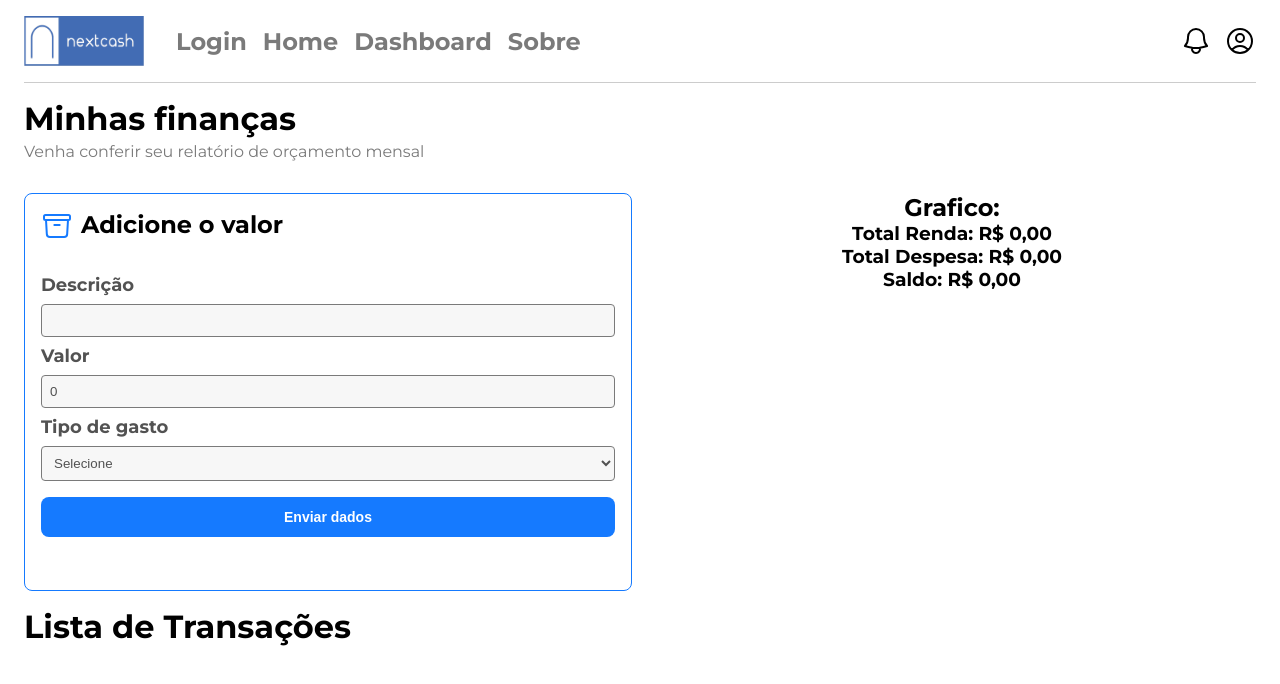
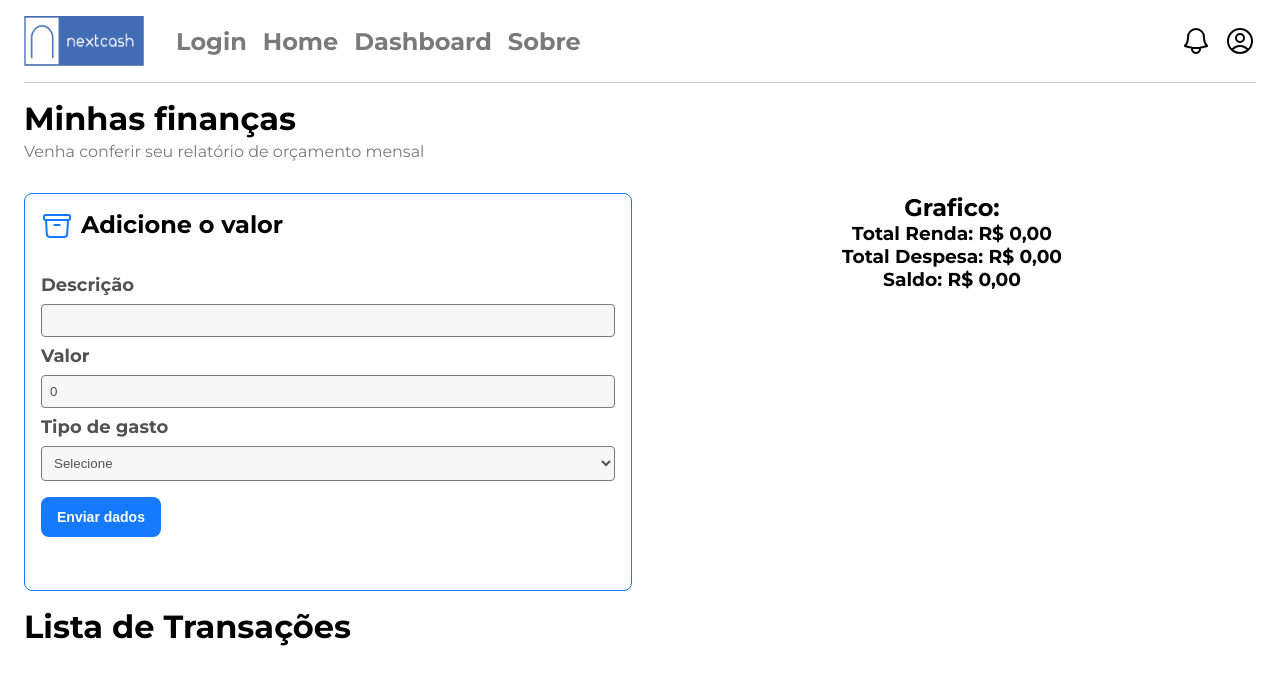
Before and after one commit to PauloDalberto/financas, a React (Create React App) app: page /dashboard in a window 1280 px wide. Shown: the top 684 px of the page. Built offline with nearby package versions, Linux system fonts and the light colour scheme.

Commit message:
refac; refac pages

```diff
--- a/src/pages/dashboard/Dashboard.tsx
+++ b/src/pages/dashboard/Dashboard.tsx
@@ -80,7 +80,7 @@ export default function Dashboard() {
               value={formData.typeSpent}
               onChange={handleInputChange}
             >
-              <option value="">Selecione</option>
+              <option value="" disabled>Selecione</option>
               <option value="Renda">Renda</option>
               <option value="Despesa">Despesa</option>
             </select>
--- a/src/pages/dashboard/dashboard.css
+++ b/src/pages/dashboard/dashboard.css
@@ -1,5 +1,6 @@
 .dashboard-container{
   padding-inline: 24px;
+  padding-bottom: 32px;
 }
 
 .introdution-text{
@@ -90,6 +91,10 @@
   font-size: 2rem;
 }
 
+.transactions span, button{
+  width: 120px;
+}
+
 .transactions-list li{
   display: flex;
   justify-content: space-around;
@@ -98,4 +103,5 @@
   align-items: center;
   padding: 8px;
   background-color: var(--c2);
+  gap: 108px;
 }
--- a/src/pages/login/Login.tsx
+++ b/src/pages/login/Login.tsx
@@ -1,19 +1,19 @@
 import { useState } from 'react';
 import './login.css'
 import { useUser } from '../../contexts/UserContext';
+import { useNavigate } from 'react-router-dom';
 
 export default function Login(){
   const [loginInput, setLoginInput] = useState('');
   const { login } = useUser();
+  const navigate = useNavigate();
 
    function handleLogin(event: any) {
     event.preventDefault();
-
-    setLoginInput(event.target.login.value)
-
+    setLoginInput(event.target.login.value);
     login({ name: loginInput });
 
-    console.log(loginInput)
+    navigate('/home');
   };
 
   return(
@@ -27,7 +27,7 @@ export default function Login(){
           <label htmlFor="password">Senha</label>
           <input type="password" name="password" id='password' placeholder="senha123" required/>
 
-          <button type='submit' className='button' >Entrar</button>
+          <button type='submit' className='button'>Entrar</button>
         </form>
     </div>
   )
```
